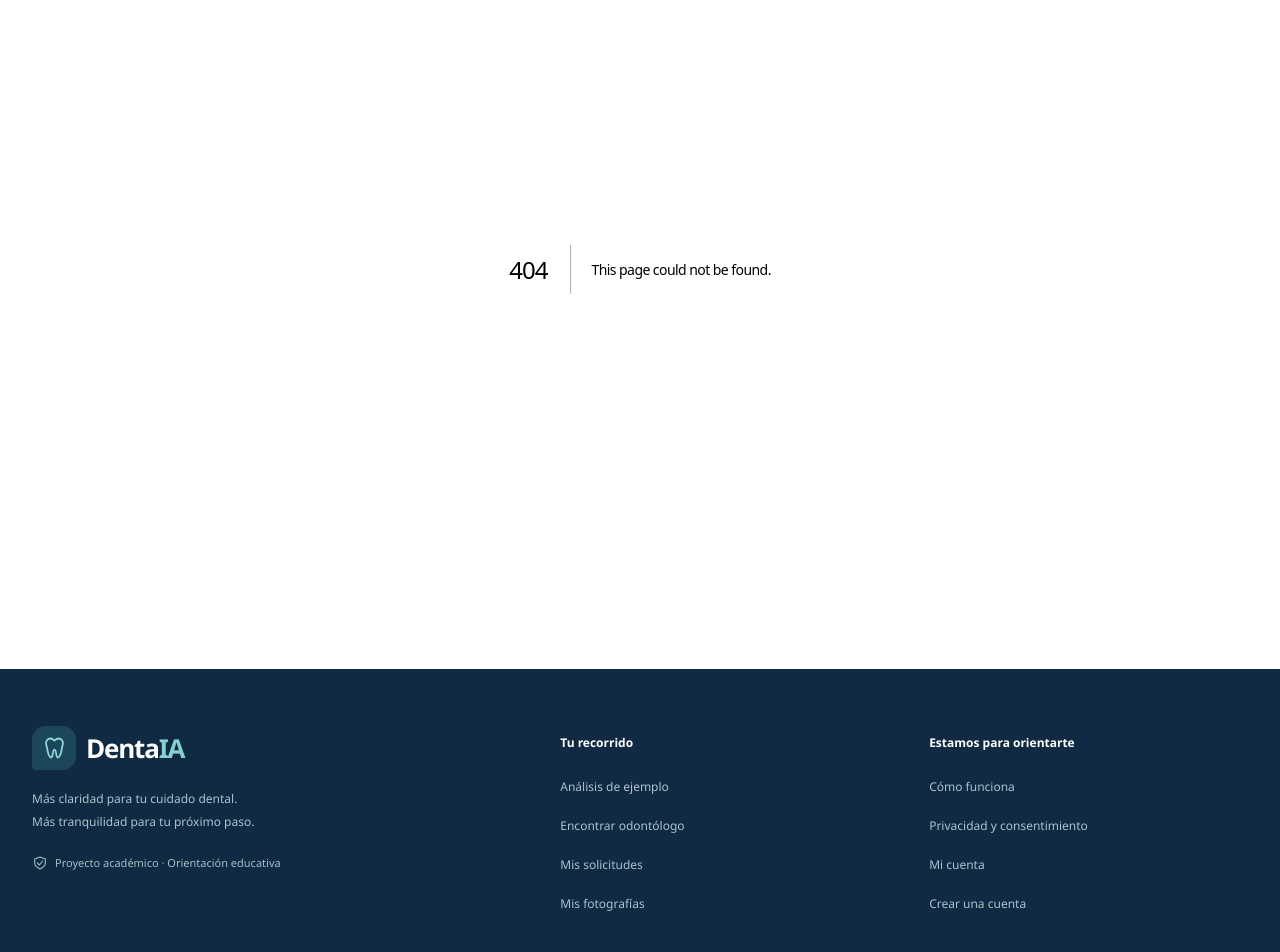
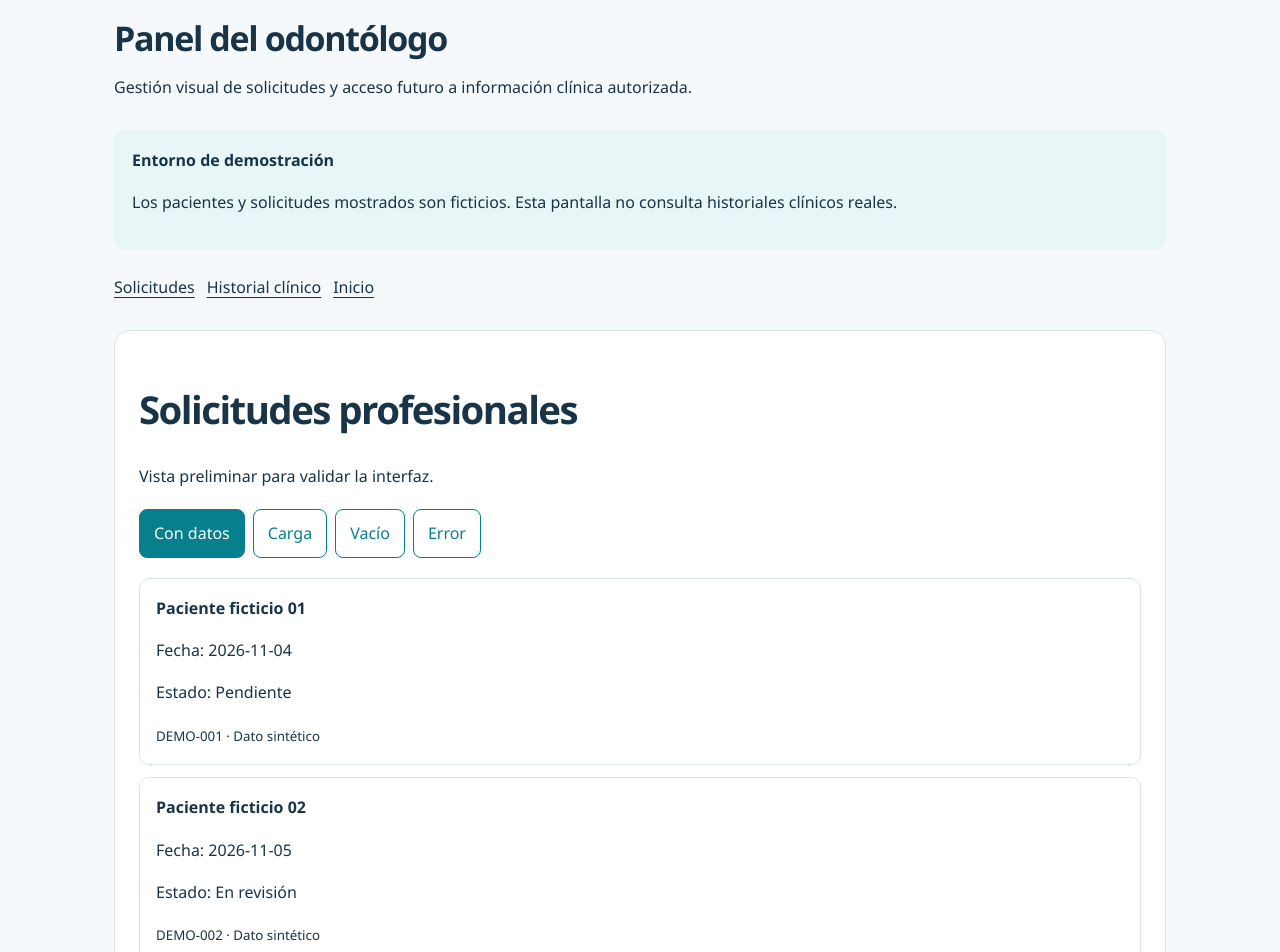
Before and after one commit to Jhanfranco07/DentaIA, a Next.js app: page /profesional in a window 1280 px wide. Before the commit this address had no page. Shown: the part 220-1172 px from the top of the page. Built offline with nearby package versions, Linux system fonts and the light colour scheme.

Commit message:
feat(DI-155): implementar panel visual y estados demo

```diff
--- /dev/null
+++ b/src/app/(modulos)/profesional/page.tsx
@@ -0,0 +1,160 @@
+
+"use client";
+
+import { useState } from "react";
+import Link from "next/link";
+
+type Estado = "contenido" | "cargando" | "vacio" | "error";
+
+const solicitudesDemo = [
+  {
+    id: "DEMO-001",
+    paciente: "Paciente ficticio 01",
+    fecha: "2026-11-04",
+    estado: "Pendiente",
+  },
+  {
+    id: "DEMO-002",
+    paciente: "Paciente ficticio 02",
+    fecha: "2026-11-05",
+    estado: "En revisión",
+  },
+];
+
+export default function ProfesionalPage() {
+  const [estado, setEstado] = useState<Estado>("contenido");
+
+  return (
+    <main style={{
+      maxWidth: 1100,
+      margin: "0 auto",
+      padding: "40px 24px",
+      color: "#193447",
+    }}>
+      <header style={{ marginBottom: 28 }}>
+        <p style={{ color: "#087f8c", fontWeight: 700 }}>
+          DENTAIA / PORTAL PROFESIONAL
+        </p>
+        <h1 style={{ fontSize: 34, margin: "12px 0" }}>
+          Panel del odontólogo
+        </h1>
+        <p>
+          Gestión visual de solicitudes y acceso futuro a información
+          clínica autorizada.
+        </p>
+      </header>
+
+      <aside style={{
+        background: "#e8f6f7",
+        padding: 18,
+        borderRadius: 12,
+        marginBottom: 24,
+      }}>
+        <strong>Entorno de demostración</strong>
+        <p>
+          Los pacientes y solicitudes mostrados son ficticios.
+          Esta pantalla no consulta historiales clínicos reales.
+        </p>
+      </aside>
+
+      <nav aria-label="Navegación profesional" style={{
+        display: "flex",
+        gap: 12,
+        flexWrap: "wrap",
+        marginBottom: 30,
+      }}>
+        <a href="#solicitudes">Solicitudes</a>
+        <a href="#historial">Historial clínico</a>
+        <Link href="/">Inicio</Link>
+      </nav>
+
+      <section id="solicitudes" style={{
+        background: "#fff",
+        border: "1px solid #d9e5e9",
+        borderRadius: 16,
+        padding: 24,
+        marginBottom: 24,
+      }}>
+        <h2>Solicitudes profesionales</h2>
+        <p>Vista preliminar para validar la interfaz.</p>
+
+        <div style={{
+          display: "flex",
+          flexWrap: "wrap",
+          gap: 8,
+          margin: "20px 0",
+        }}>
+          {(["contenido", "cargando", "vacio", "error"] as const)
+            .map((opcion) => (
+              <button
+                key={opcion}
+                type="button"
+                onClick={() => setEstado(opcion)}
+                aria-pressed={estado === opcion}
+                style={{
+                  padding: "10px 14px",
+                  borderRadius: 8,
+                  border: "1px solid #087f8c",
+                  background: estado === opcion ? "#087f8c" : "#fff",
+                  color: estado === opcion ? "#fff" : "#087f8c",
+                  cursor: "pointer",
+                }}
+              >
+                {opcion === "contenido" ? "Con datos" :
+                 opcion === "cargando" ? "Carga" :
+                 opcion === "vacio" ? "Vacío" : "Error"}
+              </button>
+            ))}
+        </div>
+
+        <div role="status" aria-live="polite">
+          {estado === "cargando" && (
+            <p>Cargando solicitudes de demostración...</p>
+          )}
+
+          {estado === "vacio" && (
+            <p>No hay solicitudes para mostrar.</p>
+          )}
+
+          {estado === "error" && (
+            <p role="alert">
+              No se pudieron cargar las solicitudes.
+              Intenta nuevamente más tarde.
+            </p>
+          )}
+
+          {estado === "contenido" && (
+            <div style={{ display: "grid", gap: 12 }}>
+              {solicitudesDemo.map((solicitud) => (
+                <article key={solicitud.id} style={{
+                  border: "1px solid #d9e5e9",
+                  padding: 16,
+                  borderRadius: 10,
+                }}>
+                  <strong>{solicitud.paciente}</strong>
+                  <p>Fecha: {solicitud.fecha}</p>
+                  <p>Estado: {solicitud.estado}</p>
+                  <small>{solicitud.id} · Dato sintético</small>
+                </article>
+              ))}
+            </div>
+          )}
+        </div>
+      </section>
+
+      <section id="historial" style={{
+        background: "#fff",
+        border: "1px solid #d9e5e9",
+        borderRadius: 16,
+        padding: 24,
+      }}>
+        <h2>Historial clínico compartido</h2>
+        <p>
+          Módulo pendiente de implementación en DI-156.
+          El acceso requerirá autenticación, autorización
+          y consentimiento verificables en el backend.
+        </p>
+      </section>
+    </main>
+  );
+}
```
